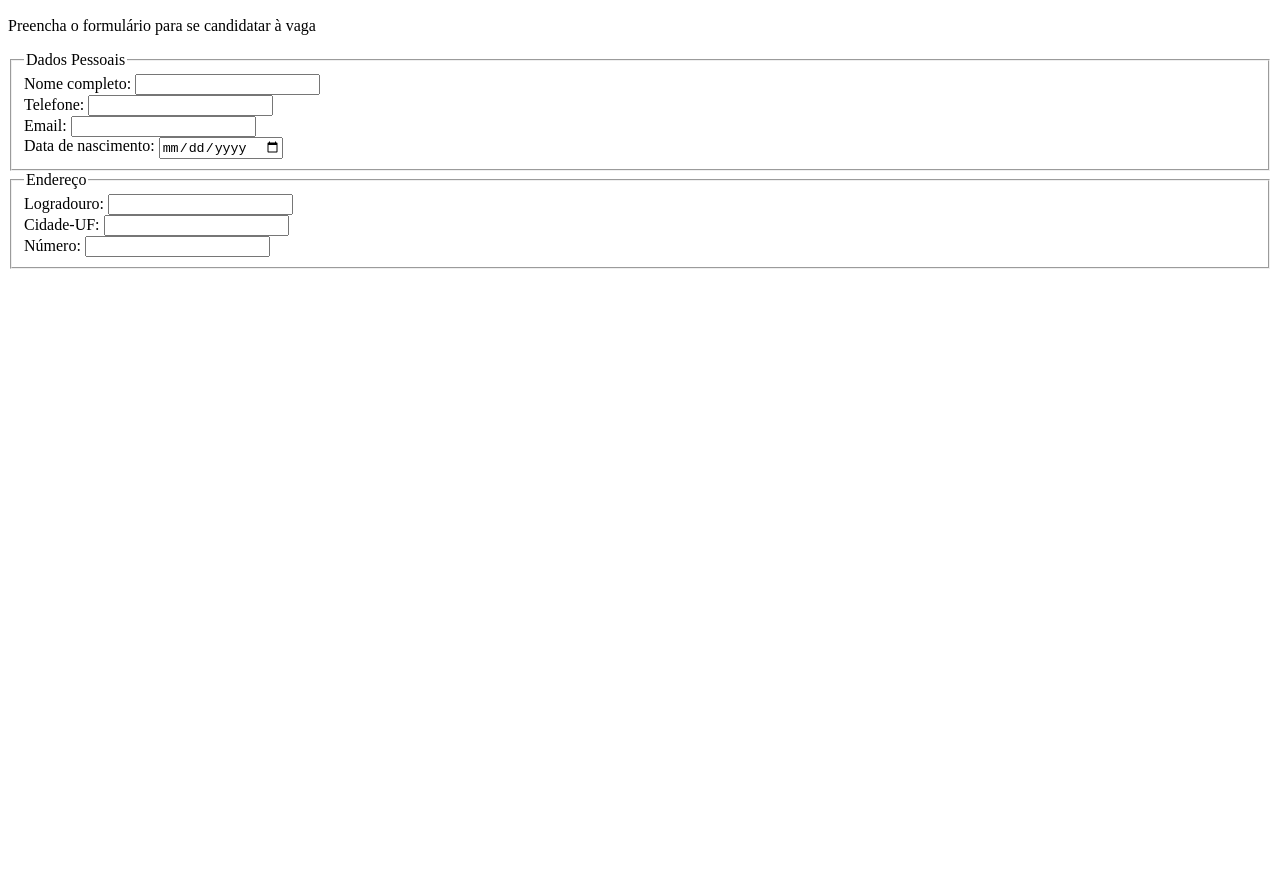
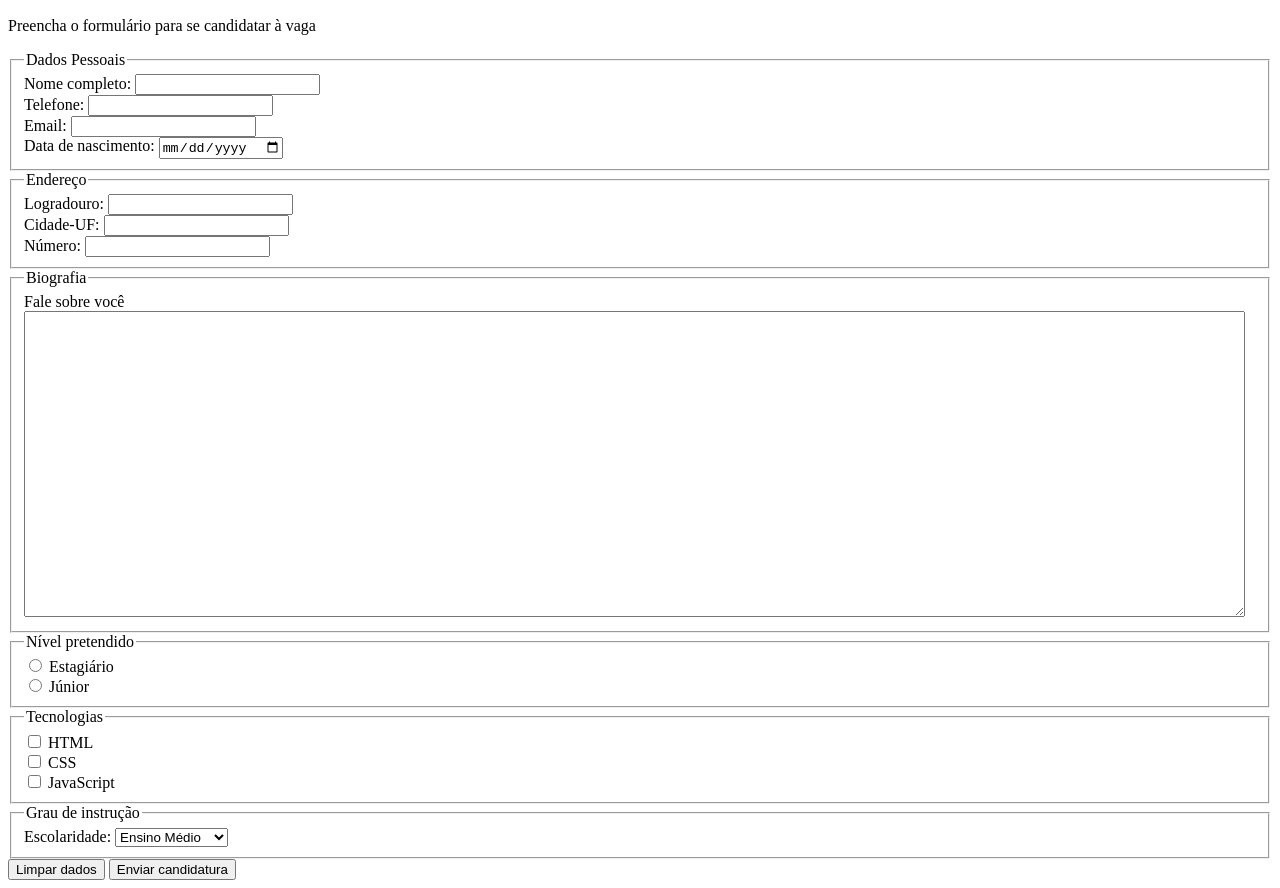
Before and after one commit to HerikyOlv/Front-End-Web-Ads, a plain HTML site: page aula3/index.html in a window 1280 px wide. Shown: the part 110-998 px from the top of the page. Before the commit the page ends 800 px from the top, so only its background shows below. Drawn offline with Linux system fonts and the light colour scheme.

Commit message:
Aula 3 - vai tomando

```diff
--- a/aula3/index.html
+++ b/aula3/index.html
@@ -49,6 +49,72 @@
                         <input id="numero_id" name="numero" type="number">
                     </div>
                 </fieldset>
+                <fieldset>
+                    <legend>Biografia</legend>
+                    <div>
+                        <label for="resumo_id">Fale sobre você</label>
+                        <textarea id="resumo_id"
+                                  name="resumo"
+                                  rows="20"
+                                  cols="150"></textarea>
+                    </div>
+                </fieldset>
+                <fieldset>
+                    <legend>Nível pretendido</legend>
+                    <div>
+                        <input id="estagiario_id"
+                               name="nivel"
+                               type="radio"
+                               value="estagiario">
+                        <label for="estagiario_id">Estagiário</label>
+                    </div>
+                    <div>
+                        <input id="junior_id"
+                               name="nivel"
+                               type="radio"
+                               value="junior">
+                        <label for="junior_id">Júnior</label>
+                    </div>
+                </fieldset>
+                <fieldset>
+                    <legend>Tecnologias</legend>
+                    <div>
+                        <input id="tec_html_id"
+                               name="tecnologia"
+                               type="checkbox"
+                               value="html">
+                    <label for="tec_html_id">HTML</label>
+                    </div>
+                    <div>
+                        <input id="tec_css_id"
+                               name="tecnologia"
+                               type="checkbox"
+                               value="css">
+                        <label for="tec_css_id">CSS</label>
+                    </div>
+                    <div>
+                        <input id="tec_js_id"
+                               name="tecnologia"
+                               type="checkbox"
+                               value="js">
+                        <label for="tec_js_id">JavaScript</label>
+                    </div>
+                </fieldset>
+                <fieldset>
+                    <legend>Grau de instrução</legend>
+                    <div>
+                        <label for="escolaridade_id">Escolaridade:</label>
+                        <select id="escolaridade_id" name="escolaridade">
+                            <option value="medio">Ensino Médio</option>
+                            <option value="graduacao">Graduação</option>
+                            <option value="pos">Pós-graduação</option>
+                        </select>
+                    </div>
+                </fieldset>
+                <div>
+                    <button type="reset">Limpar dados</button>
+                    <button type="submit">Enviar candidatura</button>
+                </div>
             </form>
         </section>
     </main>
```
